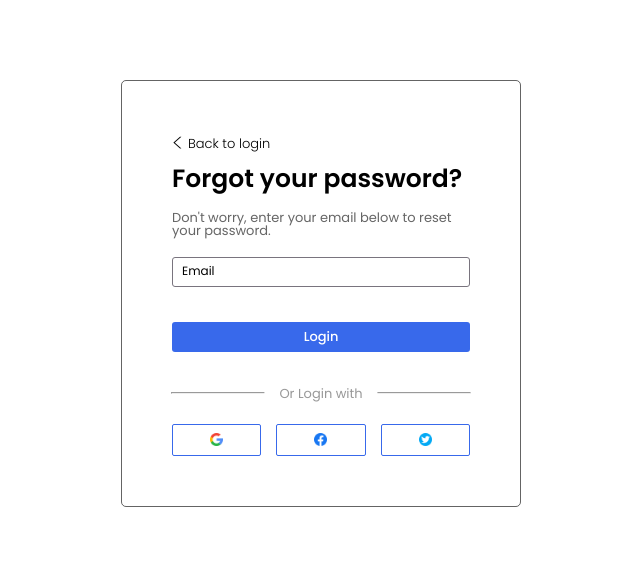
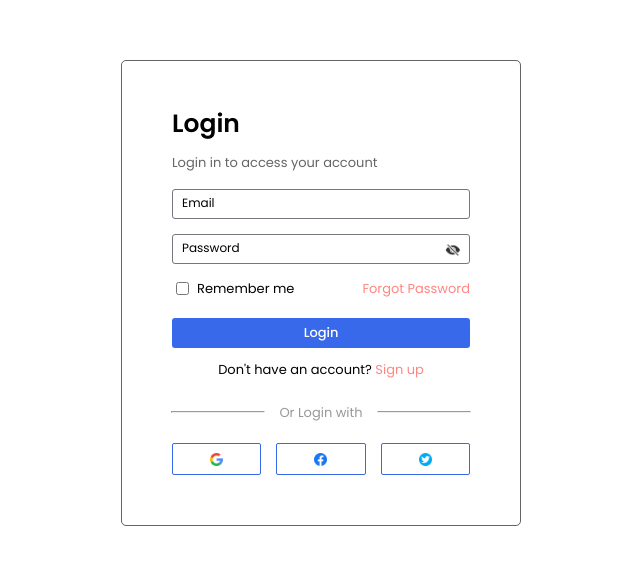
Before and after one commit to tlhalesebaeng/auth-template-frontend, a React (Vite) app in the folder frontend/: page / in a window 1280 px wide. Shown: the part 107-672 px from the top of the page, without its empty margins (319-959 px from the left). Built offline with nearby package versions, Linux system fonts and the light colour scheme.

Commit message:
providing basic routes for authentication pages

```diff
--- a/frontend/package.json
+++ b/frontend/package.json
@@ -12,7 +12,8 @@
     },
     "dependencies": {
         "react": "^19.0.0",
-        "react-dom": "^19.0.0"
+        "react-dom": "^19.0.0",
+        "react-router-dom": "^7.1.5"
     },
     "devDependencies": {
         "@eslint/js": "^9.19.0",
--- a/frontend/src/App.jsx
+++ b/frontend/src/App.jsx
@@ -1,3 +1,4 @@
+import { createBrowserRouter, RouterProvider } from 'react-router-dom';
 import Login from './pages/authPages/Login';
 import Signup from './pages/authPages/Signup';
 import ResetPassword from './pages/authPages/ResetPassword';
@@ -5,6 +6,29 @@ import ForgotPassword from './pages/authPages/ForgotPassword';
 import CodeVerification from './pages/authPages/CodeVerification';
 import './App.css';
 
+const router = createBrowserRouter([
+    {
+        path: '/',
+        element: <Login />,
+    },
+    {
+        path: '/signup',
+        element: <Signup />,
+    },
+    {
+        path: '/users/password/reset',
+        element: <ForgotPassword />,
+    },
+    {
+        path: '/users/password/reset/code',
+        element: <CodeVerification />,
+    },
+    {
+        path: '/users/password/reset/entry',
+        element: <ResetPassword />,
+    },
+]);
+
 export default function App() {
-    return <ForgotPassword />;
+    return <RouterProvider router={router} />;
 }
```
Also changed, not shown: 1 other file (tests, documents, lock files or other folders).
